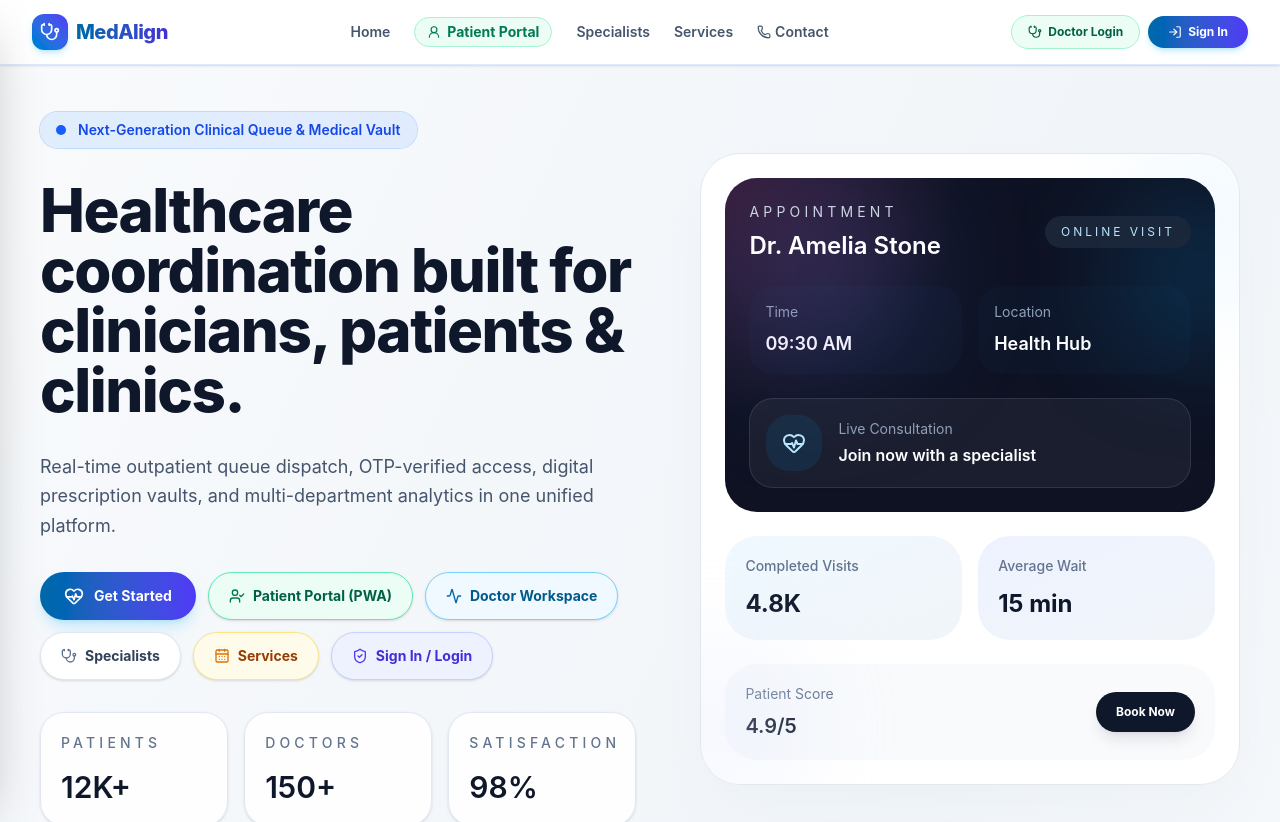
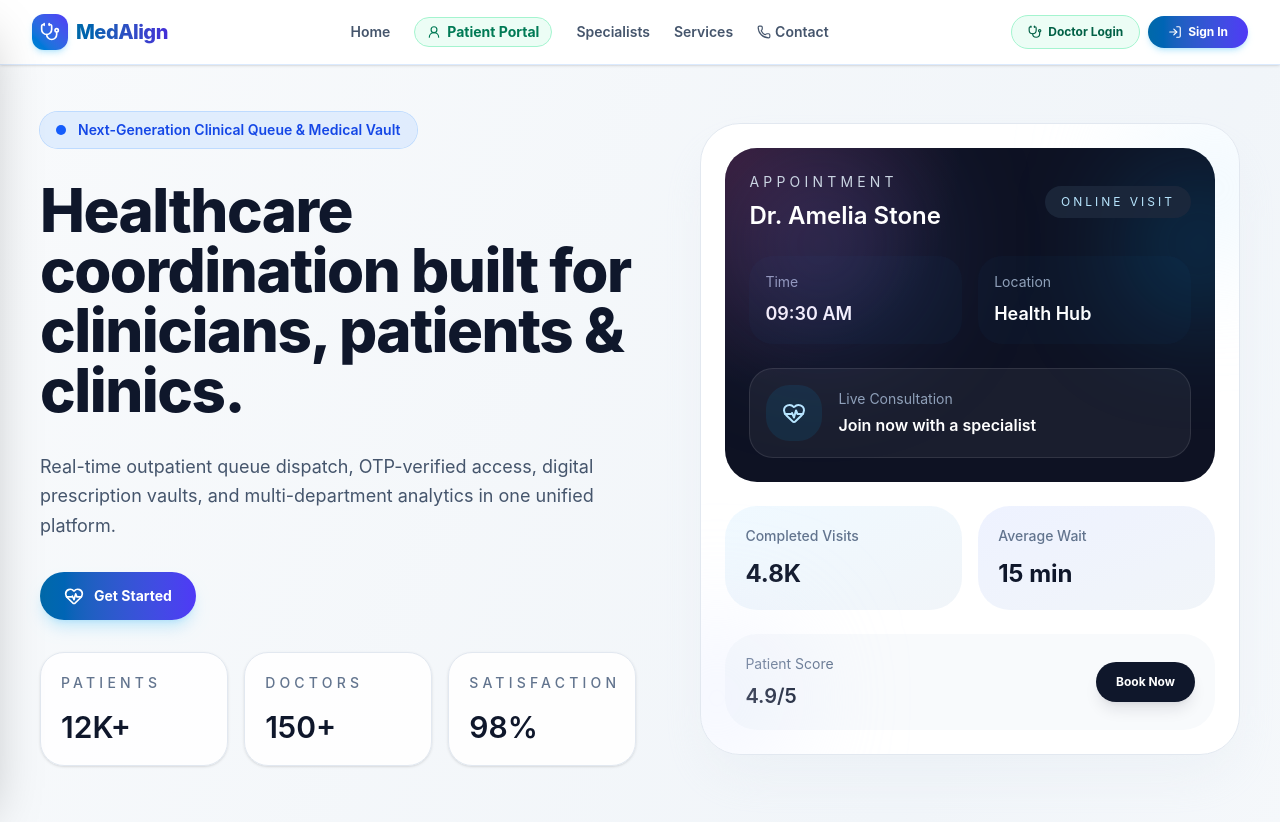
Before and after one commit to Mas1101/MedAlign, a React app in the folder frontend/: page / in a window 1280 px wide. Shown: the top 822 px of the page. Built offline with nearby package versions, Linux system fonts and the light colour scheme; the HTML template or start-up script is replaced by a standard one.

Commit message:
homepage fixed

```diff
--- a/frontend/src/pages/LandingPage.jsx
+++ b/frontend/src/pages/LandingPage.jsx
@@ -72,38 +72,6 @@ function LandingPage({
               >
                 <HeartPulse className="h-5 w-5" /> Get Started
               </button>
-              <button
-                onClick={onPatientClick}
-                className="inline-flex min-h-12 items-center justify-center gap-2 rounded-full border border-emerald-300 bg-emerald-50 hover:bg-emerald-100 px-5 py-3 text-sm font-bold text-emerald-800 shadow-sm transition duration-300 cursor-pointer"
-              >
-                <UserCheck className="h-4 w-4 text-emerald-700" /> Patient Portal (PWA)
-              </button>
-              <button
-                onClick={onDoctorClick}
-                className="inline-flex min-h-12 items-center justify-center gap-2 rounded-full border border-sky-300 bg-sky-50 hover:bg-sky-100 px-5 py-3 text-sm font-bold text-sky-800 shadow-sm transition duration-300 cursor-pointer"
-              >
-                <Activity className="h-4 w-4 text-sky-700" /> Doctor Workspace
-              </button>
-              <button
-                onClick={onDoctorsClick}
-                className="inline-flex min-h-12 items-center justify-center gap-2 rounded-full border border-slate-200 bg-white hover:bg-slate-50 px-5 py-3 text-sm font-bold text-slate-700 shadow-sm transition duration-300 cursor-pointer"
-              >
-                <Stethoscope className="h-4 w-4 text-slate-500" /> Specialists
-              </button>
-              <button
-                onClick={onMarketingClick}
-                className="inline-flex min-h-12 items-center justify-center gap-2 rounded-full border border-amber-200 bg-amber-50 hover:bg-amber-100 px-5 py-3 text-sm font-bold text-amber-800 shadow-sm transition duration-300 cursor-pointer"
-              >
-                <CalendarDays className="h-4 w-4 text-amber-600" /> Services
-              </button>
-              {!authenticated && (
-                <button
-                  onClick={onLoginClick}
-                  className="inline-flex min-h-12 items-center justify-center gap-2 rounded-full border border-indigo-200 bg-indigo-50 hover:bg-indigo-100 px-5 py-3 text-sm font-bold text-indigo-700 shadow-sm transition duration-300 cursor-pointer"
-                >
-                  <ShieldCheck className="h-4 w-4 text-indigo-600" /> Sign In / Login
-                </button>
-              )}
             </div>
 
             <div className="grid grid-cols-2 gap-4 sm:grid-cols-3">
```
